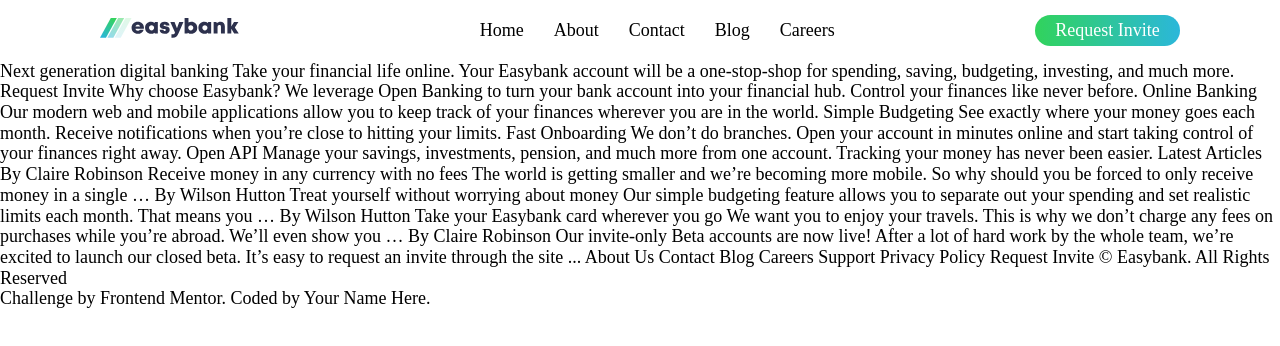
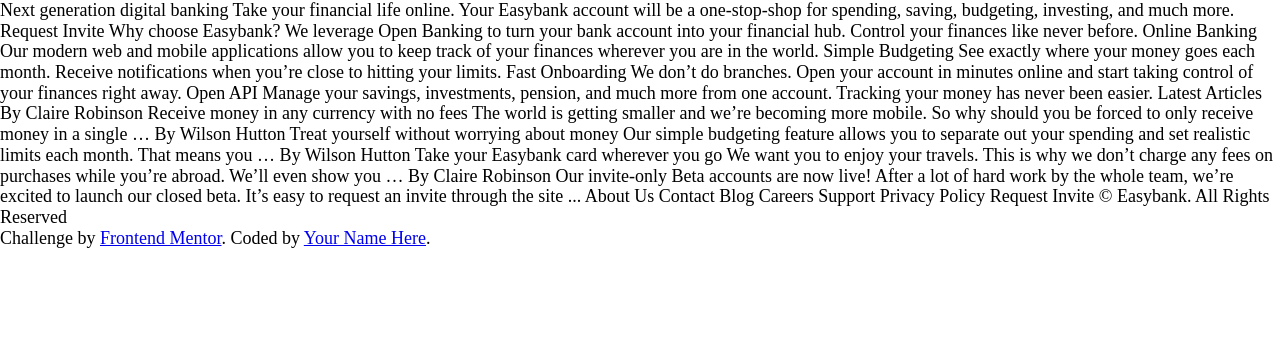
Before and after one commit to noelhoppe/easybank-landing-page-master, a website: page index.html in a window 1280 px wide. Drawn offline with nearby package versions, Linux system fonts and the light colour scheme.

Commit message:
initial commit

```diff
--- a/index.html
+++ b/index.html
@@ -14,46 +14,6 @@
   <title>Frontend Mentor | Easybank landing page</title>
 </head>
 <body>
-<header>
-  <nav class="flex-nav-container">
-    <!-- logo and brand -->
-    <div>
-      <a href="#">
-        <img id="logo" src="images/logo.svg" alt="easybank's logo">
-      </a>
-    </div>
-
-    <!-- links (in mobile integrated in hamburger menu -->
-    <div>
-      <ul class="nav-items">
-        <li><a href="#">Home</a></li>
-        <li><a href="#">About</a></li>
-        <li><a href="#">Contact</a></li>
-        <li><a href="#">Blog</a></li>
-        <li><a href="#">Careers</a></li>
-      </ul>
-    </div>
-
-    <!-- hidden in mobile -->
-    <button class="btn">
-      Request Invite
-    </button>
-
-    <!-- hidden in desktop -->
-    <div class="d-none">
-      <img src="images/icon-hamburger.svg" alt="hamburger icon mobile version">
-    </div>
-    <!-- hidden in desktop -->
-    <div class="d-none">
-      <img src="images/icon-close.svg" alt="hamburger icon-close mobile version">
-    </div>
-  </nav>
-</header>
-
-
-
-
-
   Next generation digital banking
 
   Take your financial life online. Your Easybank account will be a one-stop-shop
--- a/styles.css
+++ b/styles.css
@@ -15,43 +15,3 @@
     /* set up font-size */
     font-size: 18px; /* 18px = 1rem */
 }
-
-/* display links */
-a {
-    text-decoration: none;
-    color: inherit;
-}
-
-.nav-items {
-    list-style: none;
-}
-
-/* display logo and brand */
-img#logo {
-    margin: 18px 0;
-}
-
-/* display buttons */
-.btn {
-    color: var(--clr-neutral-white);
-    border-radius: 20px;
-    border: none;
-    padding: 5px 20px;
-    background-image: linear-gradient(to right, #31d35c, #2bb7da);
-    cursor: pointer;
-}
-
-@media screen and (min-width: 768px){
-    .flex-nav-container {
-        display: flex;
-        justify-content: space-around;
-        align-items: center;
-    }
-    .nav-items {
-        display: flex;
-        gap: 30px;
-    }
-    .d-none {
-        display: none;
-    }
-}
```
